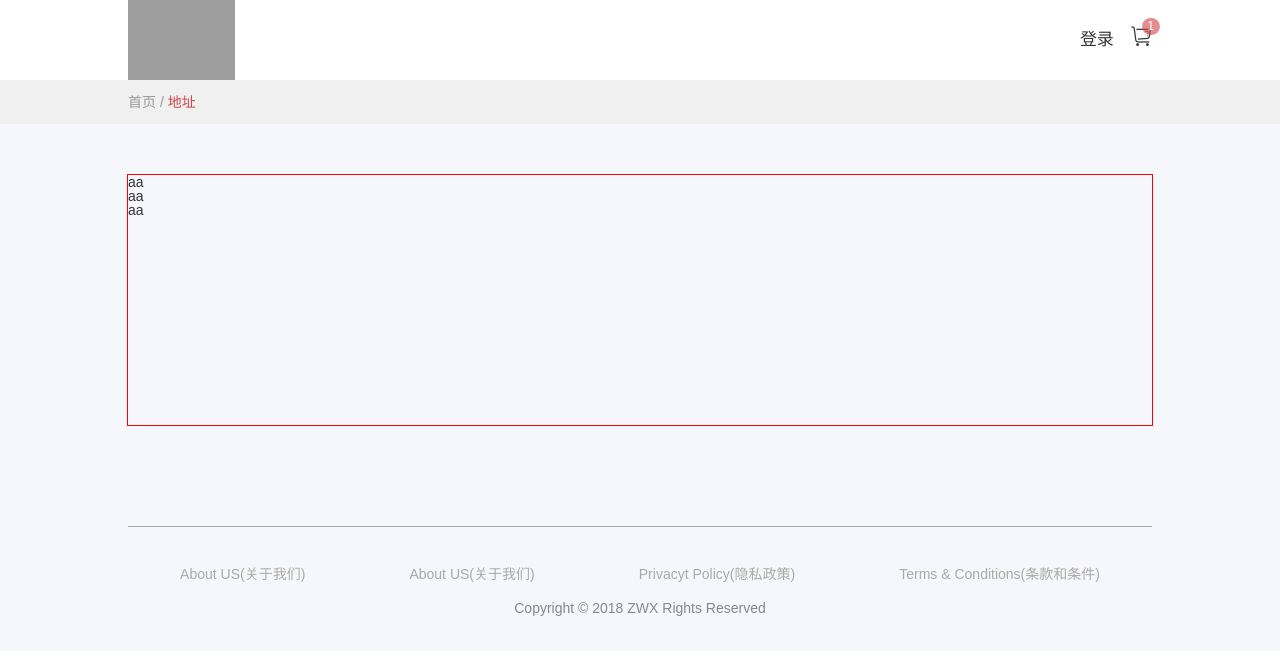
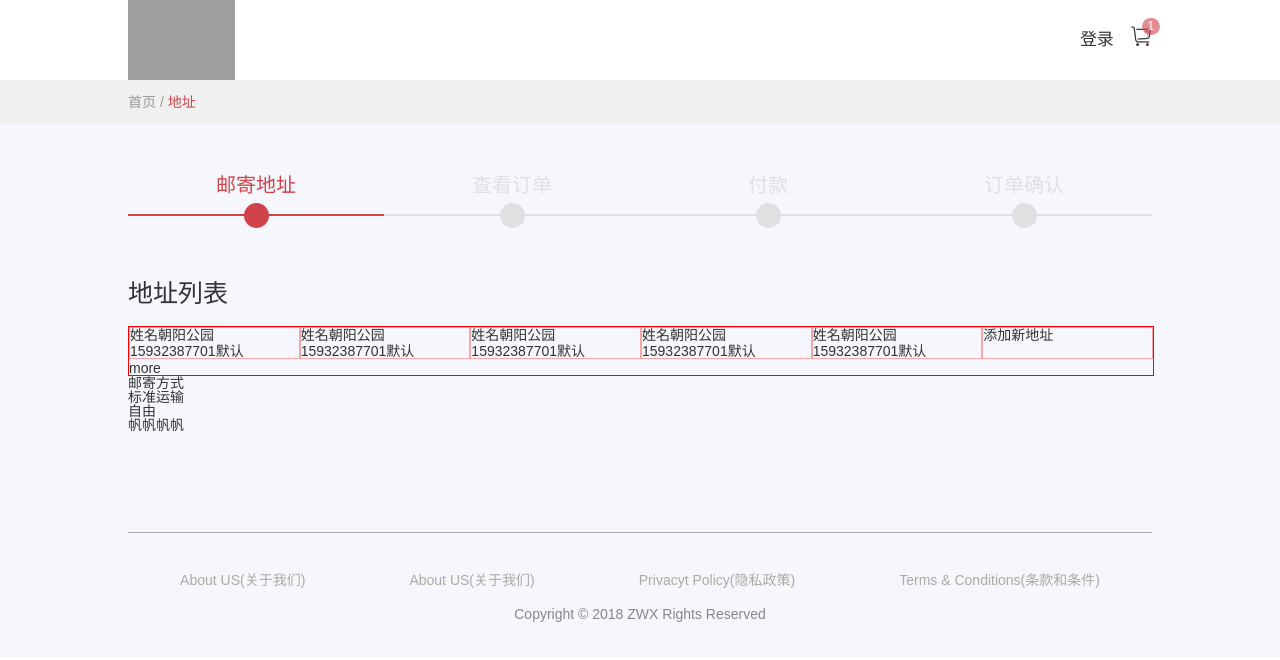
Before and after one commit to zhengwenxu1995/e-commerce-vue, a Vue app in the folder commerce/: page /address in a window 1280 px wide. Shown: the top 660 px of the page. Built offline with nearby package versions, Linux system fonts and the light colour scheme; no server answers; grey boxes are pictures that could not be loaded; what vue-infinite-scroll would draw is missing.

Commit message:
添加地址静态页面1

```diff
--- a/commerce/src/views/address/component/addressList.vue
+++ b/commerce/src/views/address/component/addressList.vue
@@ -2,18 +2,82 @@
     <div class="parent-frame">
         <div class="child-frame">
             <div class="step-cont">
-                <ul>
-                    <li class="Order"><span>aa</span></li>
-                    <li></li>
-                    <li></li>
-                    <li></li>
+                <ul class="step-list">
+                    <li class="current-step"><h2 class="current-title">邮寄地址</h2></li>
+                    <li class="after-step"><h2 class="after-title">查看订单</h2></li>
+                    <li class="after-step"><h2 class="after-title">付款</h2></li>
+                    <li class="after-step"><h2 class="after-title">订单确认</h2></li>
                 </ul>
             </div>
-            <div class="address-list">
-aa
+            <div class="address-cont">
+                <h1 class="address-title">地址列表</h1>
+                <div class="address-frame">
+                    <ul class="address-list">
+                        <li class="address-item">
+                            <div class="address-item-cont">
+                                <em class="address-user">姓名</em>
+                                <strong class="address-mail">朝阳公园</strong>
+                                <span class="tel">15932387701</span>
+                                <span class="default">默认</span>
+                                <i class="iconfont del"></i>
+                            </div>
+                        </li>
+                        <li class="address-item">
+                            <div class="address-item-cont">
+                                <em class="address-user">姓名</em>
+                                <strong class="address-mail">朝阳公园</strong>
+                                <span class="tel">15932387701</span>
+                                <span class="default">默认</span>
+                                <i class="iconfont del"></i>
+                            </div>
+                        </li>
+                        <li class="address-item">
+                            <div class="address-item-cont">
+                                <em class="address-user">姓名</em>
+                                <strong class="address-mail">朝阳公园</strong>
+                                <span class="tel">15932387701</span>
+                                <span class="default">默认</span>
+                                <i class="iconfont del"></i>
+                            </div>
+                        </li>
+                        <li class="address-item">
+                            <div class="address-item-cont">
+                                <em class="address-user">姓名</em>
+                                <strong class="address-mail">朝阳公园</strong>
+                                <span class="tel">15932387701</span>
+                                <span class="default">默认</span>
+                                <i class="iconfont del"></i>
+                            </div>
+                        </li>
+                        <li class="address-item">
+                            <div class="address-item-cont">
+                                <em class="address-user">姓名</em>
+                                <strong class="address-mail">朝阳公园</strong>
+                                <span class="tel">15932387701</span>
+                                <span class="default">默认</span>
+                                <i class="iconfont del"></i>
+                            </div>
+                        </li>
+
+                        <li class="add-address">
+                            <div class="add-address-cont">
+                                <div class="add-address"></div>
+                                <p class="add-">添加新地址</p>
+                            </div>
+                        </li>
+                    </ul>
+                    <div >
+                        <span>more<i class="iconfont more"></i></span>
+                    </div>
+                </div>
             </div>
             <div class="method-list">
-aa
+                <h1>邮寄方式</h1>
+                <div class="method-cont">
+                    <span>标准运输</span>
+                    <h2>自由</h2>
+                    <p>帆帆帆帆</p>
+                </div>
             </div>
         </div>
     </div>
@@ -46,16 +110,64 @@ export default {
 .parent-frame
     width :100%;
     background :#f5f7fc;
-    padding:1rem 0 2rem 0;
+    padding:0.8rem 0 2rem 0;
     .child-frame
         width :80%;
-        height :5rem;
         margin :0 auto;
+        .step-cont
+            padding : 1rem 0;
+            .step-list
+                display :flex;
+            .step-list li
+                flex :1;
+                height :0;
+                position :relative;
+                text-align :center;
+            .current-step:after
+                content :"";
+                display:inline-block;
+                margin-top :-0.25rem;
+                height :0.5rem;
+                width :0.5rem;
+                background:#d1434a;
+                border-radius :100%;
+                z-index :2;
+            .after-step:after
+                content :"";
+                display:inline-block;
+                margin-top :-0.25rem;
+                height :0.5rem;
+                width :0.5rem;
+                background:#e0e0e0;
+                border-radius :100%;
+                z-index :2;
+            .step-list li h2
+                position :absolute;
+                font-size:0.4rem;
+                top:-0.8rem;
+                width :100%;
+                text-align :center;
+            .after-step
+                border:0.03rem solid #e0e0e0;
+            .current-step
+                 border:0.03rem solid #d1434a;
+            .after-step h2
+                color:#e0e0e0;
+            .current-step h2
+                color:#d1434a;
+        .address-cont
+            padding : 0.3rem 0 0 0;
+            .address-title
+                font-size :0.5rem;
+                padding-bottom :0.4rem;
+    .address-frame
+        width :100%;
         border :1px solid #f00;
-        .Order:before
-            content :"";
-            height :5px;
-            background :#dc4f47;
-            width :200px;
-
+        .address-list
+            width :100%;
+            display :flex;
+            flex-warp:warp;
+        .address-list li
+            width :25%;
+            border:1px solid #f005;
 </style>
```
